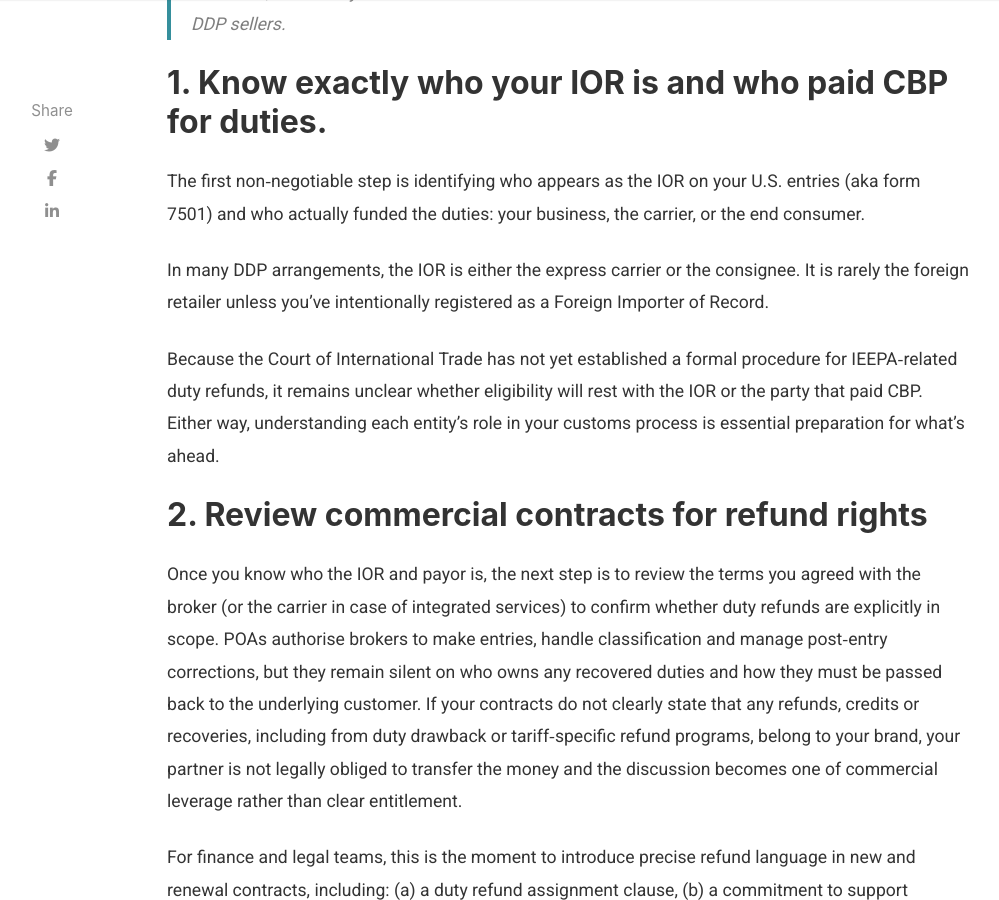
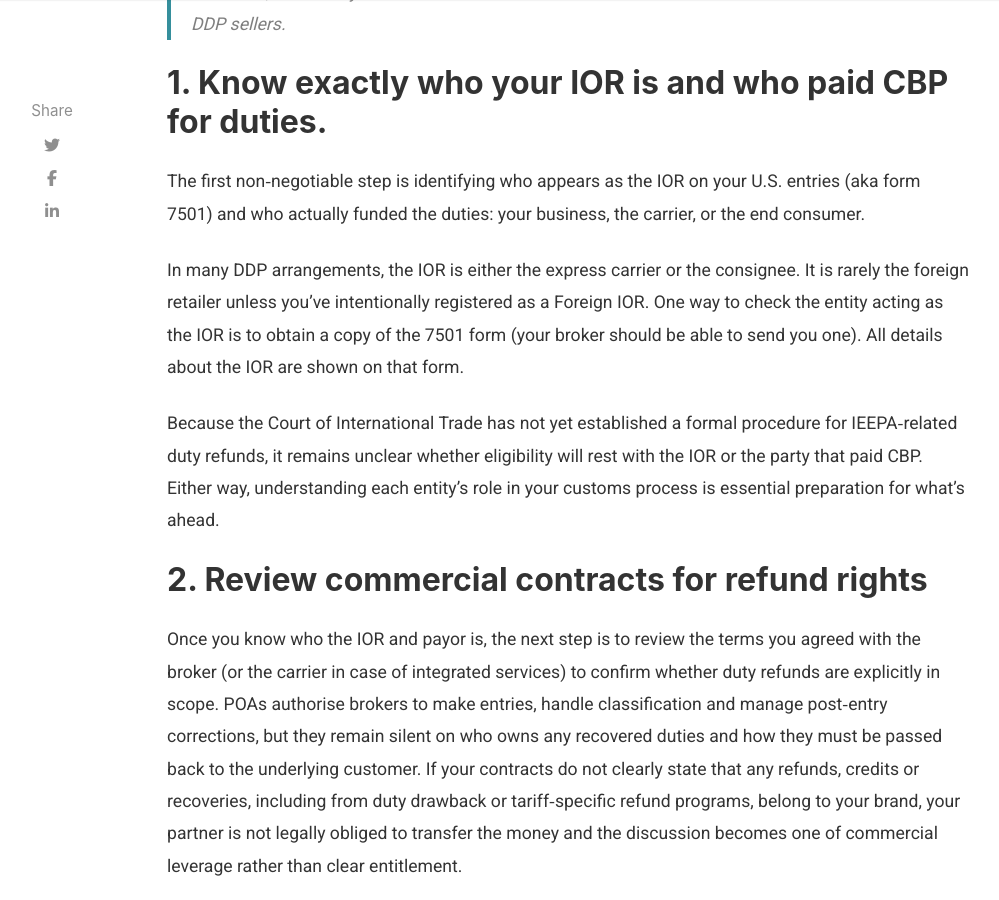
Before and after one commit to madeInLagny/TDR-EN-BLOG, a Jekyll site: the page built from _posts/2026-02-24-5-concrete-steps-to-unlock-us-tariff-refunds-on-your-us-ddp-sales.md, in a window 1280 px wide and 900 px high, scrolled down 582 px. Shown: the whole window, without its empty margins (118-1117 px from the left). Built offline with Jekyll 4.4.1, drawn with Linux system fonts in a browser that asks for light colours; nearby versions of some CDN libraries; some web fonts are replaced.

Commit message:
Update to the latest article

```diff
--- a/_posts/2026-02-24-5-concrete-steps-to-unlock-us-tariff-refunds-on-your-us-ddp-sales.md
+++ b/_posts/2026-02-24-5-concrete-steps-to-unlock-us-tariff-refunds-on-your-us-ddp-sales.md
@@ -16,7 +16,7 @@ author: TDR
 
 The first non‑negotiable step is identifying who appears as the IOR on your U.S. entries (aka form 7501) and who actually funded the duties: your business, the carrier, or the end consumer.
 
-In many DDP arrangements, the IOR is either the express carrier or the consignee. It is rarely the foreign retailer unless you’ve intentionally registered as a Foreign Importer of Record.
+In many DDP arrangements, the IOR is either the express carrier or the consignee. It is rarely the foreign retailer unless you’ve intentionally registered as a Foreign IOR. One way to check the entity acting as the IOR is to obtain a copy of the 7501 form (your broker should be able to send you one). All details about the IOR are shown on that form.
 
 Because the Court of International Trade has not yet established a formal procedure for IEEPA‑related duty refunds, it remains unclear whether eligibility will rest with the IOR or the party that paid CBP. Either way, understanding each entity’s role in your customs process is essential preparation for what’s ahead.
 
```
